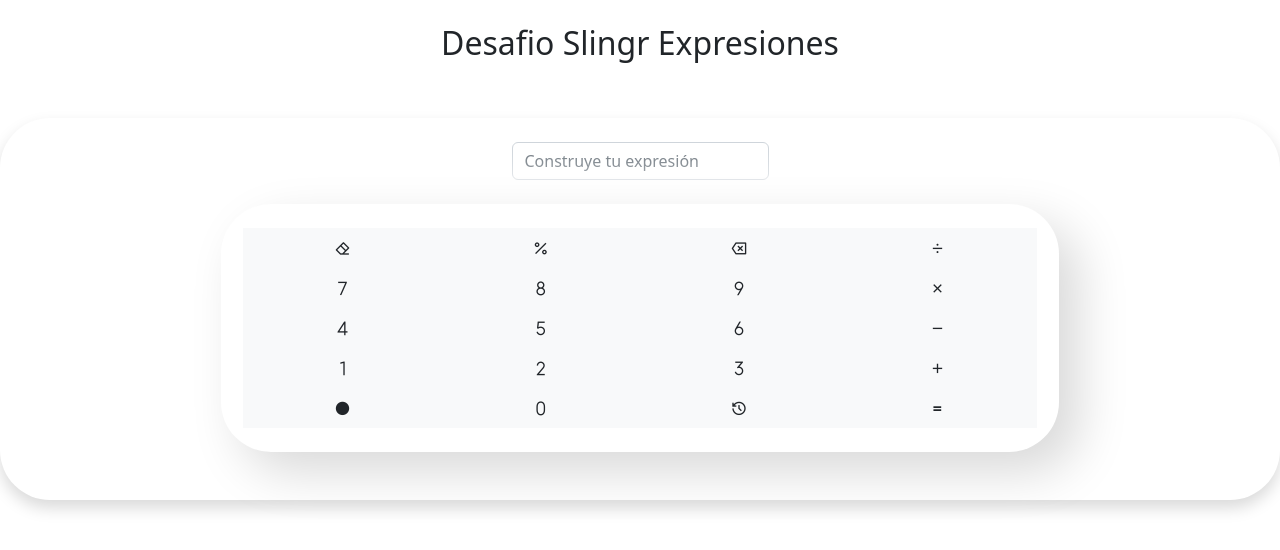
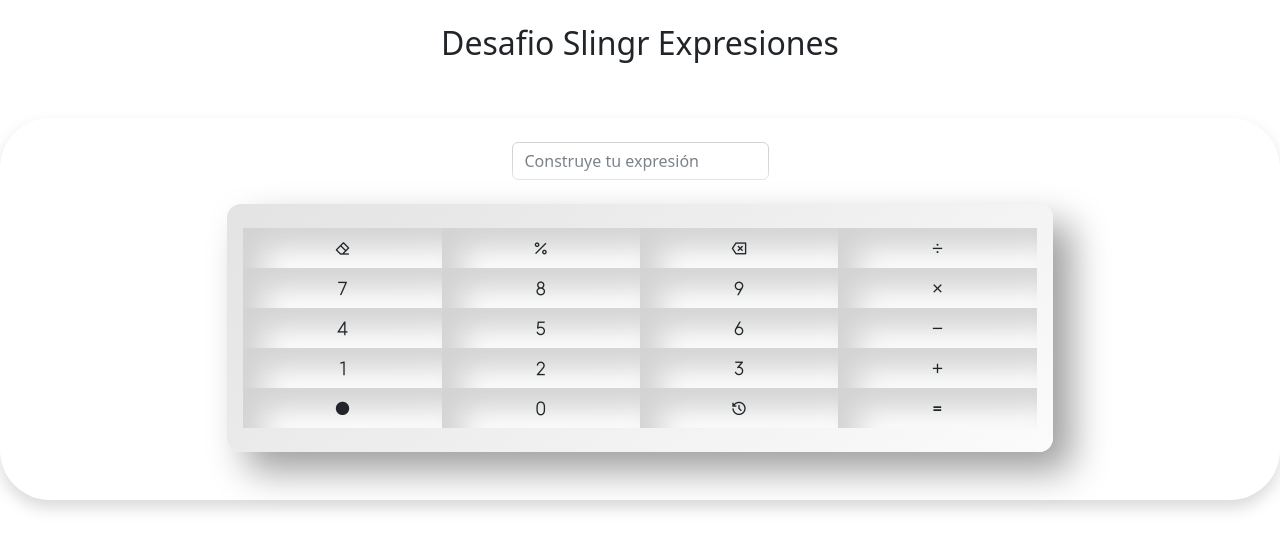
Before and after one commit to Polisthefano/frontendesafio, an Angular app: page /home in a window 1280 px wide. Shown: the top 550 px of the page. Built offline with nearby package versions, Linux system fonts and the light colour scheme.

Commit message:
mejorando estilos

```diff
--- a/src/app/home/home.component.html
+++ b/src/app/home/home.component.html
@@ -23,11 +23,11 @@
   </div>
   <div class="d-flex flex-row justify-content-center">
     <div
-      class="col-8 d-flex justify-content-center aling-items-center text-center shadowCalculator"
+      class="col-8 d-flex justify-content-center aling-items-center text-center"
     >
-      <div class="row">
+      <div class="row shadowCalculator px-3">
         <div
-          class="col-3 col-xs-4 py-2 bg-light cp"
+          class="col-3 col-xs-4 py-2 bg-light cp shadowButton"
           *ngFor="let data of classIcons; let i = index"
           [ngClass]="{ 'mt-4': i <= 3, 'mb-4': i >= 16 }"
           (click)="armarExpresion(data)"
@@ -35,7 +35,7 @@
           <i [class]="data.class"></i>
         </div>
         <div
-          class="col-3 col-xs-4 py-2 mb-4 bg-light cp"
+          class="col-3 col-xs-4 py-2 mb-4 bg-light cp shadowButton"
           (click)="armarExpresion({ class: '', value: 'result' })"
           style="font-weight: bold"
         >
--- a/src/app/home/home.component.scss
+++ b/src/app/home/home.component.scss
@@ -6,8 +6,15 @@
 }
 .shadowCalculator{
 
-border-radius: 50px;
-background: #ffffff;
-box-shadow:  20px 20px 50px #d9d9d9,
-             -20px -20px 50px #ffffff;
+  border-radius: 14px;
+  background: linear-gradient(145deg, #e3e3e3, #fbfbfb);
+  box-shadow:  19px 19px 37px #9f9f9f,
+               -19px -19px 37px #ffffff;
 }
+
+.shadowButton{
+  border-radius: 0px;
+background: #ededed;
+box-shadow: inset 21px 21px 29px #d3d3d3,
+            inset -21px -21px 29px #ffffff;
+}
```
